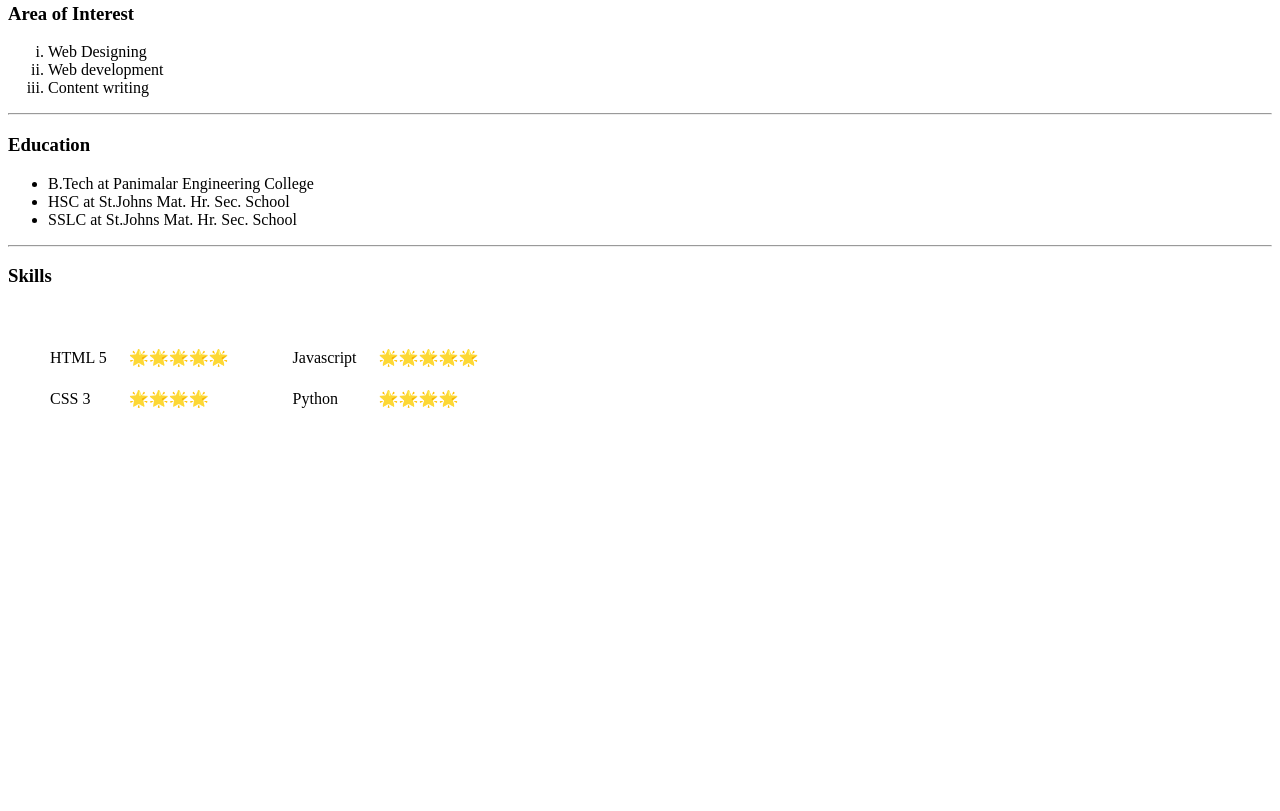
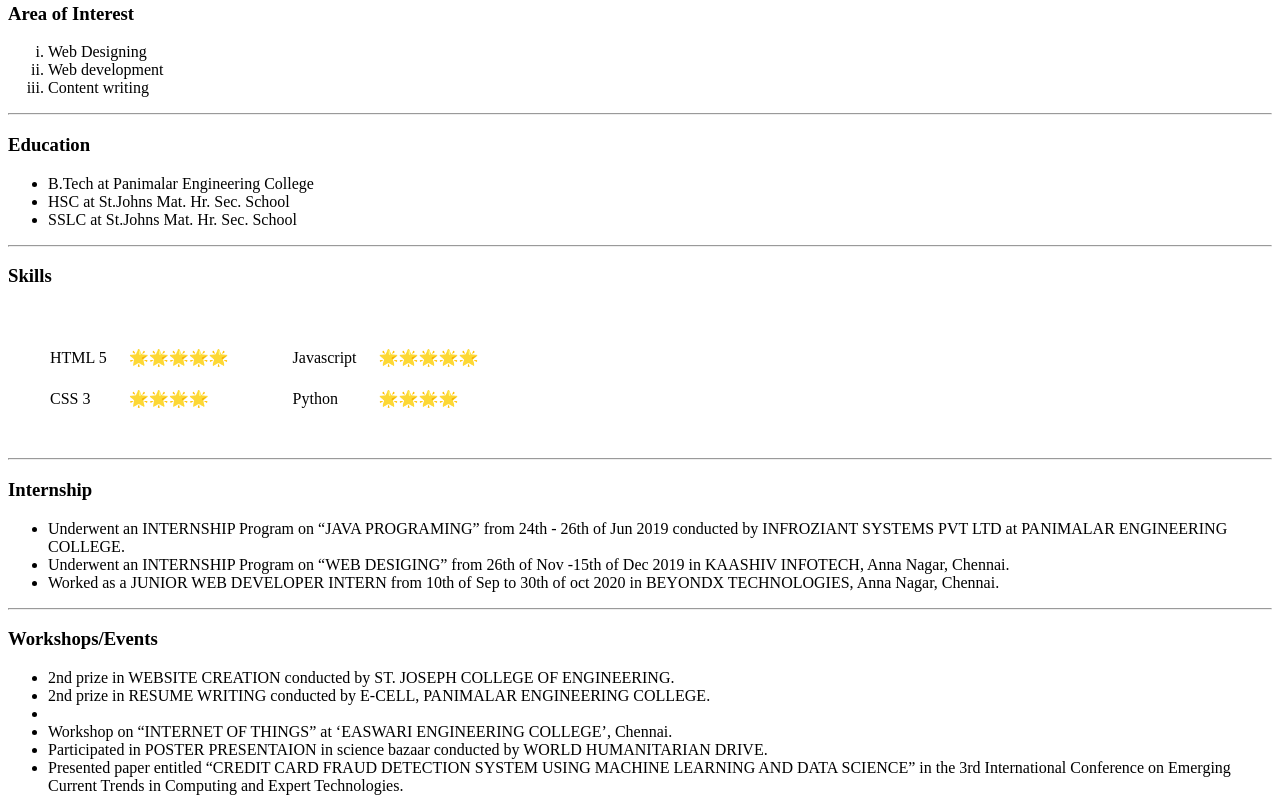
Before and after one commit to kathrinesathi/2021-web-development-bootcamp, a plain HTML site: page HTML - personal site/index.html in a window 1280 px wide. Shown: the part 294-1105 px from the top of the page. Before the commit the page ends 800 px from the top, so only its background shows below. Drawn offline with Linux system fonts and the light colour scheme.

Commit message:
index updated

```diff
--- a/HTML - personal site/index.html
+++ b/HTML - personal site/index.html
@@ -63,6 +63,22 @@
             </td>
         </tr>
     </table>
+    <hr>
+    <h3>Internship</h3>
+    <ul>
+        <li>Underwent an INTERNSHIP Program on “JAVA PROGRAMING” from 24th - 26th of Jun 2019 conducted by  INFROZIANT SYSTEMS PVT LTD at PANIMALAR ENGINEERING COLLEGE.</li>
+        <li> Underwent an INTERNSHIP Program on “WEB DESIGING” from 26th of Nov -15th of Dec 2019 in KAASHIV INFOTECH, Anna Nagar, Chennai. </li>
+        <li> Worked as a JUNIOR WEB DEVELOPER INTERN from 10th of Sep to 30th of oct 2020 in BEYONDX TECHNOLOGIES, Anna Nagar, Chennai.</li>
+    </ul>
+    <hr>
+    <h3>Workshops/Events</h3>
+    <ul>
+        <li>2nd prize in WEBSITE CREATION conducted by ST. JOSEPH COLLEGE OF ENGINEERING.</li>
+        <li> 2nd prize in RESUME WRITING conducted by E-CELL, PANIMALAR ENGINEERING COLLEGE. <li>
+        <li> Workshop on “INTERNET OF THINGS” at ‘EASWARI ENGINEERING COLLEGE’, Chennai.</li>
+        <li>Participated in POSTER PRESENTAION in science bazaar conducted by WORLD HUMANITARIAN DRIVE.</li>
+        <li>Presented paper entitled “CREDIT CARD FRAUD DETECTION SYSTEM USING MACHINE LEARNING AND DATA SCIENCE” in the 3rd International Conference on Emerging Current Trends in Computing and Expert Technologies.</li>
 
+    </ul>
 </body>
 </html>
```
